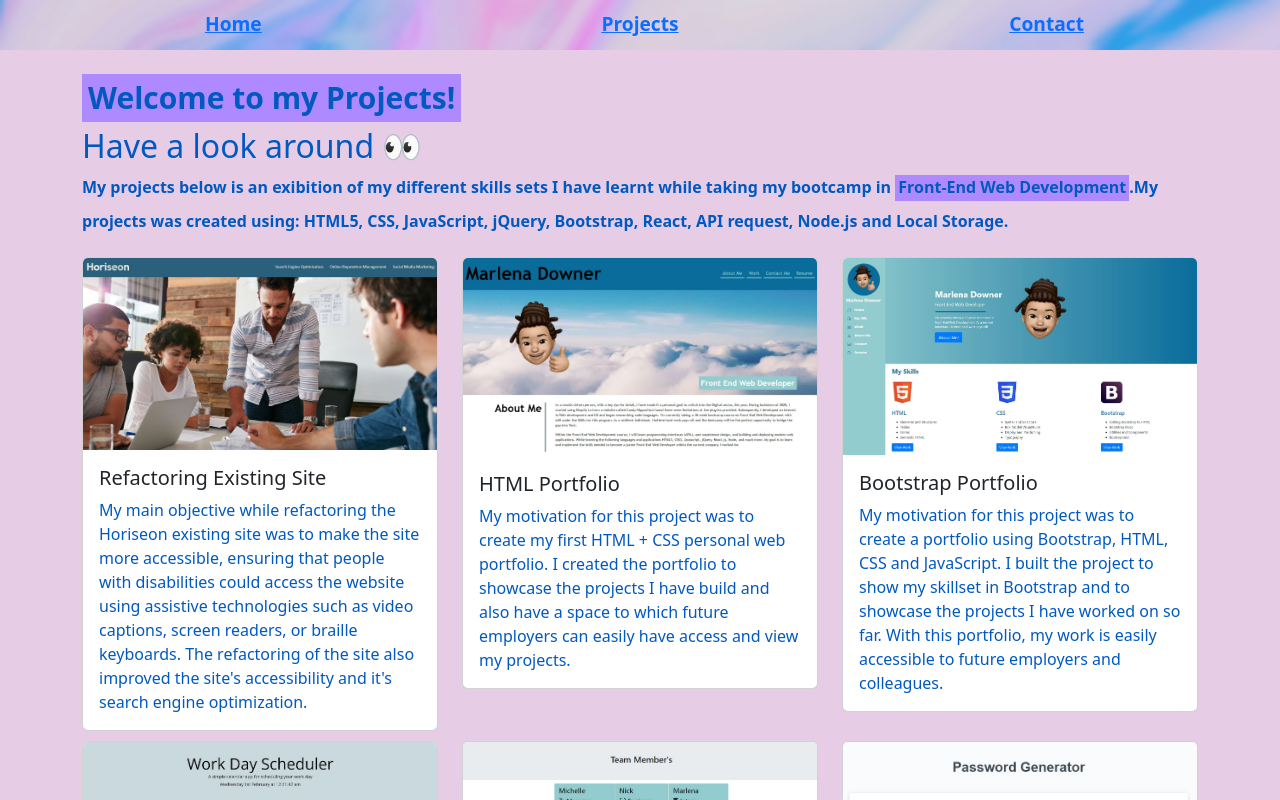
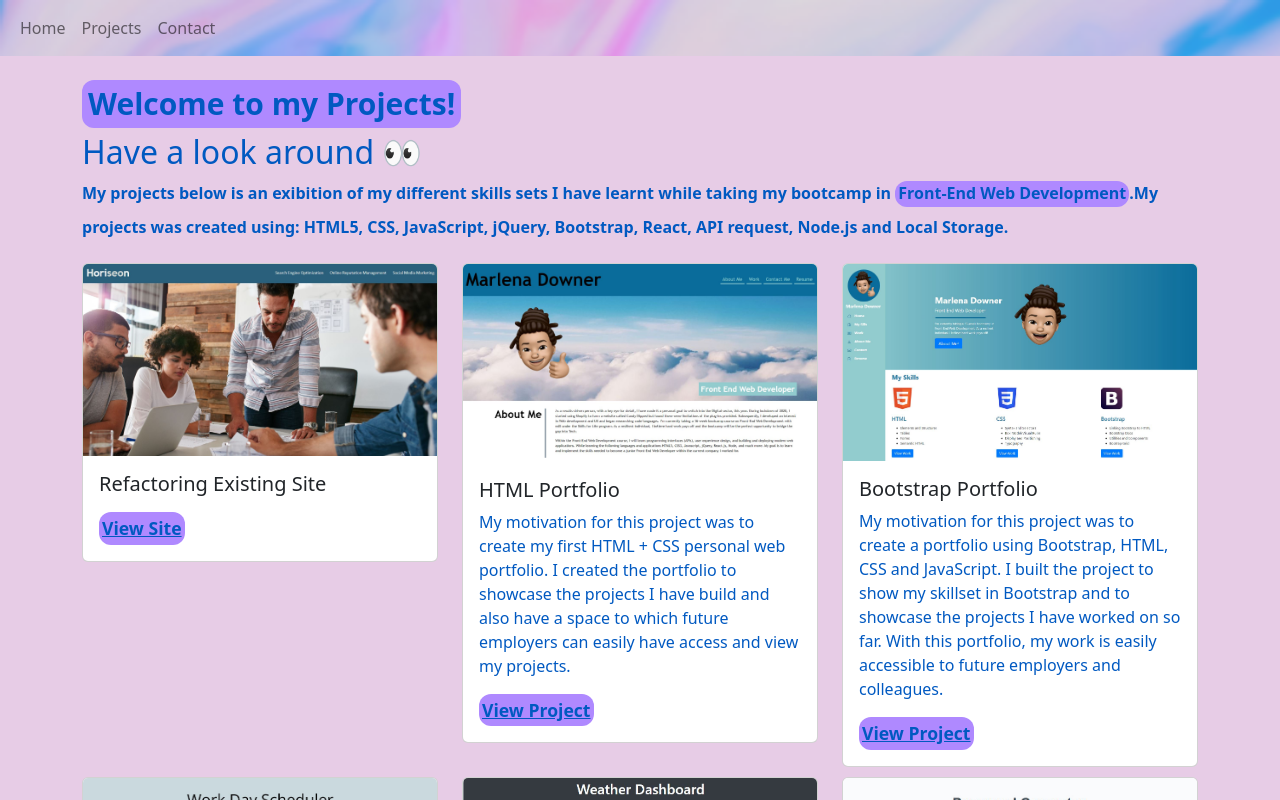
Before and after one commit to MarlenaDowner/my-react-portfolio, a React (Create React App) app: page /projects in a window 1280 px wide. Shown: the top 800 px of the page. Built offline with nearby package versions, Linux system fonts and the light colour scheme.

Commit message:
added cards links

```diff
--- a/package.json
+++ b/package.json
@@ -4,9 +4,13 @@
   "private": true,
   "homepage": "http://{marlenadowner}.github.io/my-react-portfolio",
   "dependencies": {
+    "@fortawesome/fontawesome-svg-core": "^6.3.0",
+    "@fortawesome/free-solid-svg-icons": "^6.3.0",
+    "@fortawesome/react-fontawesome": "^0.2.0",
     "@testing-library/jest-dom": "^5.16.5",
     "@testing-library/react": "^13.4.0",
     "@testing-library/user-event": "^13.5.0",
+    "babel-plugin-macros": "^3.1.0",
     "bootstrap": "^5.2.3",
     "react": "^18.2.0",
     "react-dom": "^18.2.0",
--- a/src/App.js
+++ b/src/App.js
@@ -4,7 +4,7 @@ import { BrowserRouter as Router, Route, Routes } from 'react-router-dom';
 import Home from './pages/Home';
 import Contact from './pages/Contact';
 import Projects from './pages/Projects';
-import Header from './components/Header';
+import CustomNavbar from './components/Header';
 
 
 
@@ -18,7 +18,9 @@ function App() {
       <div className="body1">
       {/* <Header style={{ backgroundColor: backgroundColor }} /> */}
 
-        <Header/>
+        {/* <Header/> */}
+
+        <CustomNavbar/>
 
 
         <Routes>
--- a/src/components/Header.js
+++ b/src/components/Header.js
@@ -1,15 +1,37 @@
+import React from "react";
 import { Link } from "react-router-dom";
 
+const CustomNavbar = () => {
+    return (
+        <nav className="navbar navbar-expand-lg">
+            <div className="container-fluid">
+                <button className="navbar-toggler"
+                    type="button"
+                    data-bs-toggle="collapse"
+                    data-bs-target="#navbarNavDropdown" aria-controls="navbarNavDropdown"
+                    aria-expanded="false"
+                    aria-label="Toggle navigation">
+                    <span className="navbar-toggler-icon"></span>
+                </button>
+                <ul className="navbar-nav">
+                    <li className="nav-item active">
+                        <Link className="nav-link" to="/">Home</Link>
+                    </li>
+                    <li className="nav-item">
+                        <Link className="nav-link" to="projects">Projects</Link>
+                    </li>
+                    <li className="nav-item">
+                        <Link className="nav-link" to="contact">Contact</Link>
+                    </li>
+                </ul>
+                <span className="mediaIcons">
+                    {/* <a href="#"><img src={} alt=""/></a>
+                    <a href="#"><img src={} alt=""/></a> */}
 
+                </span>
+            </div>
+        </nav>
+    );
+};
 
-const Header = () => {
-    return <div>
-            <header className="header">
-            <Link to="/">Home</Link>
-            <Link to="projects">Projects</Link>
-            <Link to="contact">Contact</Link>
-        </header>
-        </div>
-}
-
-export default Header;
+export default CustomNavbar;
--- a/src/index.css
+++ b/src/index.css
@@ -71,6 +71,7 @@ body {
   display: inline-flex;
   background-color: #AF89FF;
   padding: 6px;
+  border-radius: 12px;
 }
 
 .ProjectWelcome {
@@ -90,6 +91,7 @@ body {
   display: inline-flex;
   background-color: #AF89FF;
   padding: 3px;
+  border-radius: 12px;
 }
 
 .viewButton {
@@ -99,6 +101,7 @@ body {
   display: inline-flex;
   background-color: #AF89FF;
   padding: 3px;
+  border-radius: 12px;
 }
 
 
@@ -174,6 +177,7 @@ h1, p {
   display: inline-flex;
   background-color: #AF89FF;
   padding: 6px;
+  border-radius: 12px;
 }
 
 .ProjectsH2 {
--- a/src/pages/Projects.js
+++ b/src/pages/Projects.js
@@ -12,33 +12,45 @@ import project6 from "../assets/pictures/Project6.JPG";
 const cardsData = [
   {
     title: "Refactoring Existing Site",
-    text: "My main objective while refactoring the Horiseon existing site was to make the site more accessible, ensuring that people with disabilities could access the website using assistive technologies such as video captions, screen readers, or braille keyboards. The refactoring of the site also improved the site's accessibility and it's search engine optimization.",
+    text: "",
     img: project1,
+    button: "View Site",
+    link: "https://marlenadowner.github.io/HTML-CSS-Code-Refactor/"
   },
   {
     title: "HTML Portfolio",
     text: "My motivation for this project was to create my first HTML + CSS personal web portfolio. I created the portfolio to showcase the projects I have build and also have a space to which future employers can easily have access and view my projects.",
     img: project2,
+    button: "View Project",
+    link: "https://marlenadowner.github.io/personal-portfolio/"
   },
   {
     title: "Bootstrap Portfolio",
     text: "My motivation for this project was to create a portfolio using Bootstrap, HTML, CSS and JavaScript. I built the project to show my skillset in Bootstrap and to showcase the projects I have worked on so far. With this portfolio, my work is easily accessible to future employers and colleagues.",
     img: project3,
+    button: "View Project",
+    link: "https://marlenadowner.github.io/Bootstrap-Portfolio/"
   },
   {
     title: "Planning Calender",
     text: "My motivation for this project was to build a simple calendar application that allows a user to save events for each hour of the day by modifying starter code. The app run's in the browser and feature dynamically updated HTML and CSS powered by jQuery. The app will allow any user to keep track of their day while on the go. The app will save important events such as meetings, appointments ect in a colour coded guid for visualisation.",
     img: project4,
+    button: "View Project",
+    link: "https://marlenadowner.github.io/Planning-Calender/"
   },
   {
-    title: "Team Profile Generator",
-    text: "This is the text for card 1.",
+    title: "Weather Dashboard",
+    text: "My motivation was to build a 5 Day Weather Forecast app to retrieve weather data for cities apon users request.I built this project to give the user easy in accessing different weather condition when on the go. This app is perfect for someone who travels alot or even a commuter on their day to day tasks.",
     img: project5,
+    button: "View Project",
+    link: "https://marlenadowner.github.io/Weather-Dashboard/"
   },
   {
     title: "Dynamic Password Generator",
     text: "My motivation for this task was to create a application that employees can use to generate a random password based on criteria they’ve selected.It has a clean and polished user interface that is responsive to different wbe pages sizes. The app run's in the browser, and feature's dynamically updated HTML and CSS powered by JavaScript code that you write.",
     img: project6,
+    button: "View Project",
+    link: "https://marlenadowner.github.io/JavaScript-Password-Generator/"
   },
 ];
 
@@ -60,9 +72,13 @@ const Projects = () => {
                   <div className="card-body">
                     <h5 className="card-title">{card.title}</h5>
                     <p className="card-text">{card.text}</p>
+                    <div className="Button">
+                      <a href={card.link} className="viewButton">{card.button}</a>
+                    </div>
+
+                    </div>
                   </div>
                 </div>
-              </div>
             ))}
           </div>
         </div>
```
Also changed, not shown: src/assets/pictures/Project5.JPG, 1 other file (tests, documents, lock files or other folders).
